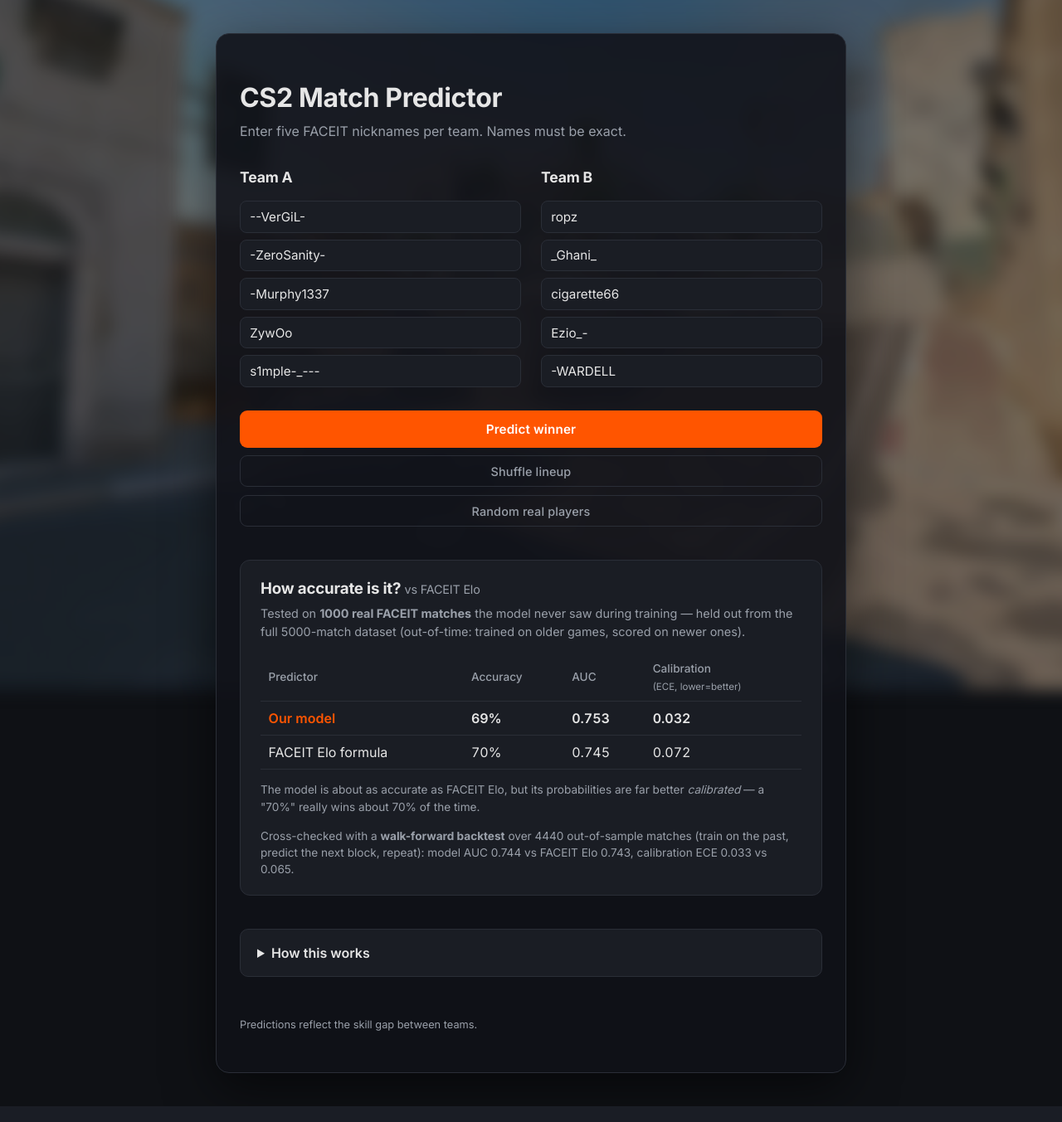
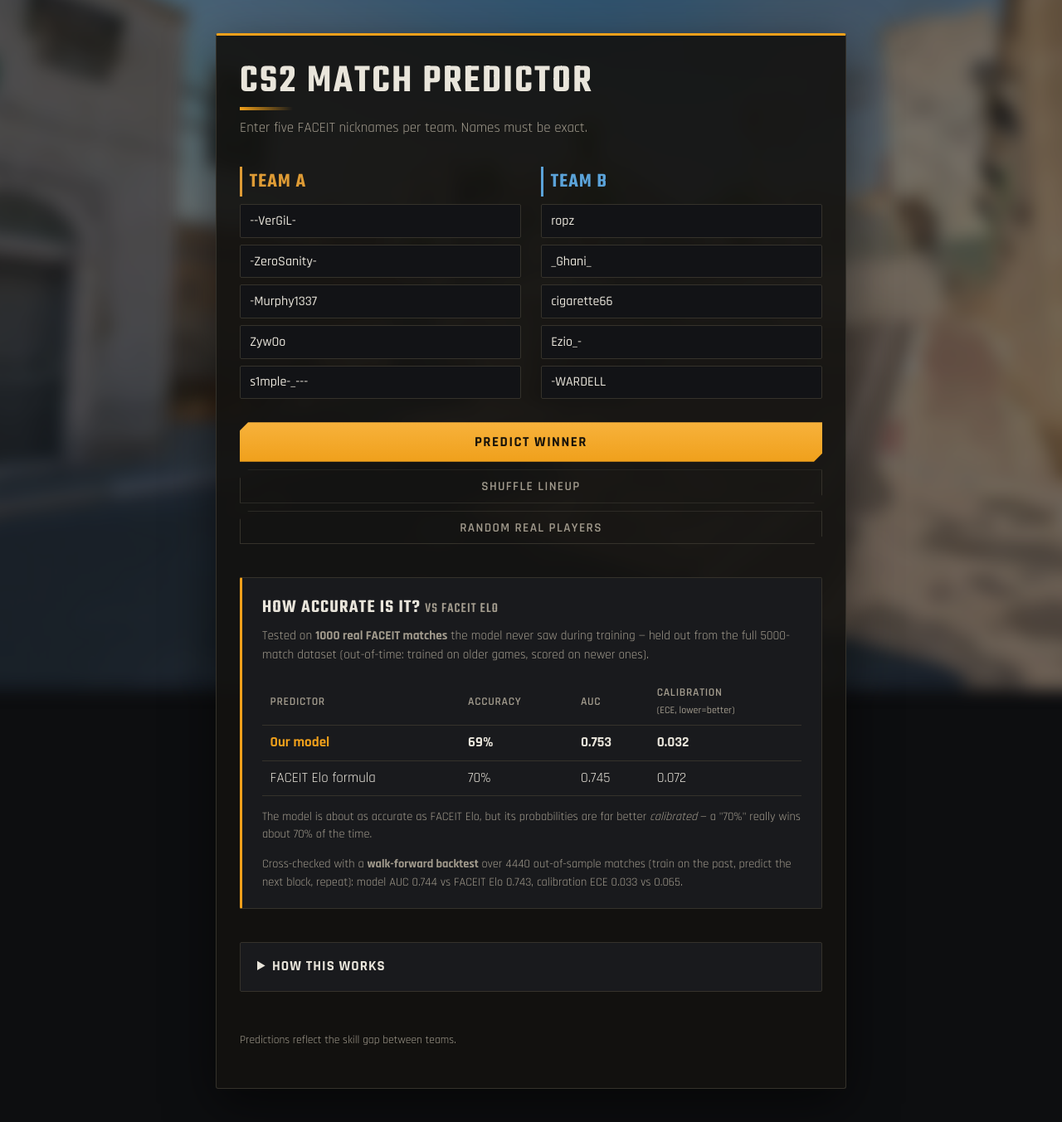
Before and after one commit to icylapras/cs2-match-predictor, a Django app: page / in a window 1280 px wide. Shown: the whole page at 83% size. Run offline with Django 5.2, Linux system fonts and the light colour scheme; data that the repository does not hold is empty.

Commit message:
Restyle the site with a CS2 look; fix stale dataset numbers in the explainer

```diff
--- a/predictor/templates/predictor/base.html
+++ b/predictor/templates/predictor/base.html
@@ -7,7 +7,7 @@
     <title>CS2 Match Predictor</title>
     <link rel="preconnect" href="https://fonts.googleapis.com">
     <link rel="preconnect" href="https://fonts.gstatic.com" crossorigin>
-    <link rel="stylesheet" href="https://fonts.googleapis.com/css2?family=Inter:wght@400;500;600;700&display=swap">
+    <link rel="stylesheet" href="https://fonts.googleapis.com/css2?family=Rajdhani:wght@400;500;600;700&family=Teko:wght@500;600&display=swap">
     <link rel="stylesheet" href="{% static 'predictor/style.css' %}">
 </head>
 <body>
--- a/predictor/templates/predictor/index.html
+++ b/predictor/templates/predictor/index.html
@@ -139,7 +139,8 @@
         <li><strong>Compare the two teams.</strong> We take the gap between the teams'
             <strong>average FACEIT Elo</strong> (the main skill signal) plus the
             difference in each form stat (Team&nbsp;A minus Team&nbsp;B).</li>
-        <li><strong>Predict.</strong> A machine-learning model, trained on ~2,000 real
+        <li><strong>Predict.</strong> A machine-learning model, trained on
+            {% if metrics %}{{ metrics.n_total }}{% else %}thousands of{% endif %} real
             historical FACEIT matches, combines the Elo gap and the form stats into a
             calibrated win probability — the orange bar above.</li>
     </ol>
@@ -149,7 +150,7 @@
         trying to predict. It is then tested <em>out-of-time</em> — trained on older
         matches and scored on newer ones it has never seen, and its probabilities are
         <em>calibrated</em> (a "70%" really wins about 70% of the time). Accuracy is
-        ~78% across typical matchups but closer to <strong>60%</strong> when the two
+        ~70% across typical matchups but closer to <strong>60%</strong> when the two
         teams are evenly matched — CS2 has real upsets, so this is an honest fun tool,
         not a betting product.</p>
     <p class="how-rigor"><strong>The blue bar</strong> is a model-free baseline: the
--- a/static/predictor/style.css
+++ b/static/predictor/style.css
@@ -1,10 +1,20 @@
 :root {
-    --bg: #0f1115;
-    --card: #1a1d24;
-    --accent: #ff5500;
-    --text: #e6e6e6;
-    --muted: #9aa0aa;
-    --line: #2a2e37;
+    --bg: #0d0e10;
+    --card: #191a1d;
+    --card-2: #1f2024;
+    /* CS2 signature amber-orange */
+    --accent: #f0a01b;
+    --accent-soft: rgba(240, 160, 27, 0.15);
+    /* T side / CT side */
+    --t-orange: #de9b35;
+    --ct-blue: #5ba3d9;
+    --text: #e9e5db;
+    --muted: #a39c8e;
+    --line: #35322b;
+    --chamfer: polygon(
+        10px 0, 100% 0, 100% calc(100% - 10px),
+        calc(100% - 10px) 100%, 0 100%, 0 10px
+    );
 }
 
 * { box-sizing: border-box; }
@@ -13,13 +23,21 @@ body {
     margin: 0;
     background: var(--bg);
     color: var(--text);
-    font-family: "Inter", -apple-system, BlinkMacSystemFont, "Segoe UI", Roboto, sans-serif;
+    font-family: "Rajdhani", "Segoe UI", Roboto, sans-serif;
+    font-size: 17px;
     line-height: 1.5;
     min-height: 100vh;
     -webkit-font-smoothing: antialiased;
 }
 
-h1, h2, h3, h4 { letter-spacing: -0.01em; }
+/* Condensed, uppercase display headings — the CS2 menu look */
+h1, h2, h3 {
+    font-family: "Teko", "Rajdhani", sans-serif;
+    font-weight: 600;
+    text-transform: uppercase;
+    letter-spacing: 0.05em;
+}
+h4 { text-transform: uppercase; letter-spacing: 0.06em; }
 
 /* Full-page blurred Dust2 backdrop. A fixed pseudo-element keeps the blur on the
    background only — the content card on top stays perfectly sharp. Drop the map
@@ -38,87 +56,111 @@ body::before {
     max-width: 760px;
     margin: 2.5rem auto;
     padding: 2rem 1.75rem 3rem;
-    /* the "higher opacity" centre panel from the mockup */
-    background: rgba(16, 18, 24, 0.88);
+    background: rgba(19, 18, 16, 0.9);
     border: 1px solid var(--line);
-    border-radius: 16px;
+    border-top: 3px solid var(--accent);
+    border-radius: 3px;
     box-shadow: 0 18px 60px rgba(0, 0, 0, 0.55);
     backdrop-filter: blur(3px);
 }
 
-h1 { margin-bottom: 0.25rem; }
-.subtitle { color: var(--muted); margin-top: 0; }
+h1 {
+    margin: 0;
+    font-size: 3rem;
+    line-height: 1;
+}
+h1::after {
+    content: "";
+    display: block;
+    width: 64px;
+    height: 4px;
+    margin-top: 0.35rem;
+    background: linear-gradient(90deg, var(--accent), rgba(240, 160, 27, 0));
+}
+.subtitle { color: var(--muted); margin-top: 0.6rem; }
 
 .teams { display: flex; gap: 1.5rem; }
 .team { flex: 1; }
-.team h2 { font-size: 1.1rem; }
+.team h2 {
+    font-size: 1.5rem;
+    margin: 1rem 0 0.6rem;
+    padding-left: 0.55rem;
+    border-left: 3px solid;
+}
+.team:first-child h2 { color: var(--t-orange); border-color: var(--t-orange); }
+.team:last-child h2 { color: var(--ct-blue); border-color: var(--ct-blue); }
 
 .field { margin-bottom: 0.5rem; }
 .field input {
     width: 100%;
     padding: 0.55rem 0.7rem;
-    background: var(--card);
+    background: #121316;
     border: 1px solid var(--line);
-    border-radius: 8px;
+    border-radius: 2px;
     color: var(--text);
     font-family: inherit;
-    font-size: 0.95rem;
+    font-size: 1rem;
+    font-weight: 500;
 }
-.field input:focus { outline: none; border-color: var(--accent); }
-.errorlist { color: #ff6b6b; font-size: 0.8rem; margin: 0.2rem 0 0; padding-left: 1rem; }
+.field input:focus {
+    outline: none;
+    border-color: var(--accent);
+    box-shadow: 0 0 0 2px var(--accent-soft);
+}
+.errorlist { color: #ff6b6b; font-size: 0.85rem; margin: 0.2rem 0 0; padding-left: 1rem; }
 
 button {
     margin-top: 1.25rem;
     width: 100%;
     padding: 0.8rem;
-    background: var(--accent);
-    color: #fff;
+    background: linear-gradient(180deg, #f7b23c, var(--accent));
+    color: #17120a;
     border: none;
-    border-radius: 9px;
+    border-radius: 0;
+    clip-path: var(--chamfer);
     font-family: inherit;
-    font-size: 0.95rem;
-    font-weight: 600;
-    letter-spacing: 0.01em;
+    font-size: 1.05rem;
+    font-weight: 700;
+    text-transform: uppercase;
+    letter-spacing: 0.09em;
     cursor: pointer;
-    transition: transform 0.08s ease, filter 0.15s ease, box-shadow 0.15s ease;
+    transition: transform 0.08s ease, filter 0.15s ease;
 }
-button:hover { filter: brightness(1.08); box-shadow: 0 6px 18px rgba(255, 85, 0, 0.28); }
-button:active { transform: translateY(1px); box-shadow: none; }
+button:hover { filter: brightness(1.1); }
+button:active { transform: translateY(1px); }
 
 .submit-btn { display: flex; align-items: center; justify-content: center; gap: 0.5rem; }
 .submit-btn[disabled] { cursor: progress; opacity: 0.9; }
 .submit-btn .spinner {
     display: none;
     width: 1rem; height: 1rem;
-    border: 2px solid rgba(255, 255, 255, 0.4);
-    border-top-color: #fff;
+    border: 2px solid rgba(23, 18, 10, 0.35);
+    border-top-color: #17120a;
     border-radius: 50%;
     animation: spin 0.7s linear infinite;
 }
 .submit-btn.loading .spinner { display: inline-block; }
 @keyframes spin { to { transform: rotate(360deg); } }
-.loading-note { color: var(--muted); font-size: 0.85rem; margin-top: 0.6rem; text-align: center; }
+.loading-note { color: var(--muted); font-size: 0.9rem; margin-top: 0.6rem; text-align: center; }
 
 .shuffle-btn {
     margin-top: 0.6rem;
-    width: 100%;
     padding: 0.6rem;
     background: transparent;
     color: var(--muted);
     border: 1px solid var(--line);
-    border-radius: 9px;
-    font-size: 0.9rem;
-    font-weight: 500;
-    cursor: pointer;
+    font-size: 0.95rem;
+    font-weight: 600;
 }
-.shuffle-btn:hover { filter: none; border-color: var(--accent); color: var(--text); box-shadow: none; }
+.shuffle-btn:hover { filter: none; border-color: var(--accent); color: var(--accent); }
 
 .error {
     margin-top: 1.5rem;
     padding: 1rem;
     background: #2a1416;
     border: 1px solid #5c2326;
-    border-radius: 8px;
+    border-left: 3px solid #c0392b;
+    border-radius: 2px;
 }
 .error pre { white-space: pre-wrap; margin: 0.5rem 0 0; color: #ffb3b3; }
 
@@ -127,47 +169,55 @@ button:active { transform: translateY(1px); box-shadow: none; }
     padding: 1.5rem;
     background: var(--card);
     border: 1px solid var(--line);
-    border-radius: 10px;
+    border-left: 3px solid var(--accent);
+    border-radius: 2px;
 }
-.verdict { font-size: 1.3rem; margin-top: 0; }
-.verdict.toss { color: var(--muted); font-size: 1.1rem; }
+.result h3, .recent h3, .track-record h3 { font-size: 1.4rem; }
+.verdict { font-size: 1.45rem; margin-top: 0; font-family: "Teko", sans-serif; font-weight: 600; text-transform: uppercase; letter-spacing: 0.04em; }
+.verdict.toss { color: var(--muted); font-size: 1.2rem; }
 
-.bar { height: 14px; background: #333; border-radius: 7px; overflow: hidden; }
-.bar-fill { height: 100%; background: var(--accent); }
-.bar-fill.elo { background: #4a9eff; }
-.bar-label { color: var(--muted); font-size: 0.85rem; margin-top: 0.4rem; }
-.bar-heading { font-size: 0.9rem; font-weight: 600; margin: 1rem 0 0.4rem; }
-.bar-sub { color: var(--muted); font-weight: 400; font-size: 0.8rem; }
+.bar { height: 16px; background: #26241f; border: 1px solid var(--line); overflow: hidden; }
+.bar-fill {
+    height: 100%;
+    background: linear-gradient(180deg, #f7b23c, var(--accent));
+}
+.bar-fill.elo { background: linear-gradient(180deg, #74b4e3, var(--ct-blue)); }
+.bar-label { color: var(--muted); font-size: 0.9rem; margin-top: 0.4rem; }
+.bar-heading { font-size: 1rem; font-weight: 700; text-transform: uppercase; letter-spacing: 0.06em; margin: 1rem 0 0.4rem; }
+.bar-sub { color: var(--muted); font-weight: 500; font-size: 0.85rem; text-transform: none; letter-spacing: normal; }
 
 .players { display: flex; gap: 1.5rem; margin-top: 0.5rem; }
 .player-col { flex: 1; }
 .player-col h4 {
-    margin: 0 0 0.4rem; font-size: 1rem;
+    margin: 0 0 0.4rem; font-size: 1.05rem;
     display: flex; justify-content: space-between; align-items: baseline;
 }
-.player-col .team-avg { color: var(--muted); font-weight: 400; font-size: 0.8rem; }
+.player-col:first-child h4 { color: var(--t-orange); }
+.player-col:last-child h4 { color: var(--ct-blue); }
+.player-col .team-avg { color: var(--muted); font-weight: 500; font-size: 0.85rem; text-transform: none; letter-spacing: normal; }
 .player-col ul { list-style: none; padding: 0; margin: 0; }
 .player-col li {
     display: flex; justify-content: space-between;
-    padding: 0.3rem 0; border-bottom: 1px solid var(--line); font-size: 0.9rem;
+    padding: 0.3rem 0; border-bottom: 1px solid var(--line); font-size: 0.95rem;
 }
-.pelo { color: var(--accent); font-weight: 600; }
+.pelo { color: var(--accent); font-weight: 700; font-variant-numeric: tabular-nums; }
 
 table { width: 100%; border-collapse: collapse; margin-top: 0.5rem; }
 th, td { text-align: left; padding: 0.4rem 0.6rem; border-bottom: 1px solid var(--line); }
-th { color: var(--muted); font-weight: 500; }
+th { color: var(--muted); font-weight: 600; text-transform: uppercase; letter-spacing: 0.05em; font-size: 0.85rem; }
 
 .recent { margin-top: 2.5rem; }
-.recent-hint { color: var(--muted); font-size: 0.8rem; margin: 0 0 0.5rem; }
+.recent-hint { color: var(--muted); font-size: 0.85rem; margin: 0 0 0.5rem; }
 .recent ul { list-style: none; padding: 0; }
-.recent li { padding: 0.4rem 0; border-bottom: 1px solid var(--line); font-size: 0.9rem; }
-.recent-item { cursor: pointer; border-radius: 4px; transition: background 0.12s; }
+.recent li { padding: 0.4rem 0; border-bottom: 1px solid var(--line); font-size: 0.95rem; }
+.recent-item { cursor: pointer; transition: background 0.12s; }
 .recent-item:hover, .recent-item:focus {
-    background: #1b1f27; outline: none; padding-left: 0.4rem; padding-right: 0.4rem;
+    background: var(--card-2); outline: none; padding-left: 0.4rem; padding-right: 0.4rem;
 }
 .badge {
-    display: inline-block; background: var(--accent); color: #fff;
-    border-radius: 4px; padding: 0.05rem 0.4rem; font-size: 0.8rem; margin-right: 0.4rem;
+    display: inline-block; background: var(--accent); color: #17120a;
+    clip-path: polygon(5px 0, 100% 0, 100% calc(100% - 5px), calc(100% - 5px) 100%, 0 100%, 0 5px);
+    padding: 0.05rem 0.45rem; font-size: 0.85rem; font-weight: 700; margin-right: 0.4rem;
 }
 .recent em, .result em { color: var(--muted); font-style: normal; }
 
@@ -176,37 +226,42 @@ th { color: var(--muted); font-weight: 500; }
     padding: 1.25rem 1.5rem;
     background: var(--card);
     border: 1px solid var(--line);
-    border-radius: 12px;
+    border-left: 3px solid var(--accent);
+    border-radius: 2px;
 }
 .track-record h3 { margin: 0 0 0.3rem; }
-.track-record .tr-vs { color: var(--muted); font-weight: 400; font-size: 0.9rem; }
-.track-record .tr-sub { color: var(--muted); font-size: 0.9rem; margin: 0 0 1rem; }
+.track-record .tr-vs { color: var(--muted); font-weight: 500; font-size: 1.05rem; }
+.track-record .tr-sub { color: var(--muted); font-size: 0.95rem; margin: 0 0 1rem; }
 .tr-table { width: 100%; border-collapse: collapse; }
 .tr-table th, .tr-table td { text-align: left; padding: 0.5rem 0.6rem; border-bottom: 1px solid var(--line); }
-.tr-table th { color: var(--muted); font-weight: 500; font-size: 0.85rem; }
-.tr-table .tr-small { font-weight: 400; font-size: 0.72rem; }
+.tr-table th { color: var(--muted); font-weight: 600; font-size: 0.85rem; }
+.tr-table .tr-small { font-weight: 500; font-size: 0.75rem; text-transform: none; letter-spacing: normal; }
 .tr-table tbody td { font-variant-numeric: tabular-nums; }
-.tr-table .tr-model { color: var(--text); font-weight: 600; }
+.tr-table .tr-model { color: var(--text); font-weight: 700; }
 .tr-table .tr-model td:first-child { color: var(--accent); }
-.track-record .tr-note { color: var(--muted); font-size: 0.85rem; margin: 0.9rem 0 0; }
+.track-record .tr-note { color: var(--muted); font-size: 0.9rem; margin: 0.9rem 0 0; }
 
 .how-it-works {
     margin-top: 2.5rem;
     padding: 1rem 1.25rem;
     background: var(--card);
     border: 1px solid var(--line);
-    border-radius: 10px;
+    border-radius: 2px;
 }
 .how-it-works summary {
     cursor: pointer;
-    font-weight: 600;
+    font-weight: 700;
+    text-transform: uppercase;
+    letter-spacing: 0.06em;
     color: var(--text);
     list-style-position: inside;
 }
 .how-it-works summary:hover { color: var(--accent); }
 .how-it-works ol { margin: 1rem 0; padding-left: 1.2rem; }
 .how-it-works li { margin-bottom: 0.6rem; }
-.how-it-works .how-rigor { color: var(--muted); font-size: 0.9rem; }
+.how-it-works .how-rigor { color: var(--muted); font-size: 0.95rem; }
 .how-it-works strong { color: var(--text); }
 
-footer { margin-top: 3rem; color: var(--muted); font-size: 0.8rem; }
+::selection { background: var(--accent); color: #17120a; }
+
+footer { margin-top: 3rem; color: var(--muted); font-size: 0.85rem; }
```
